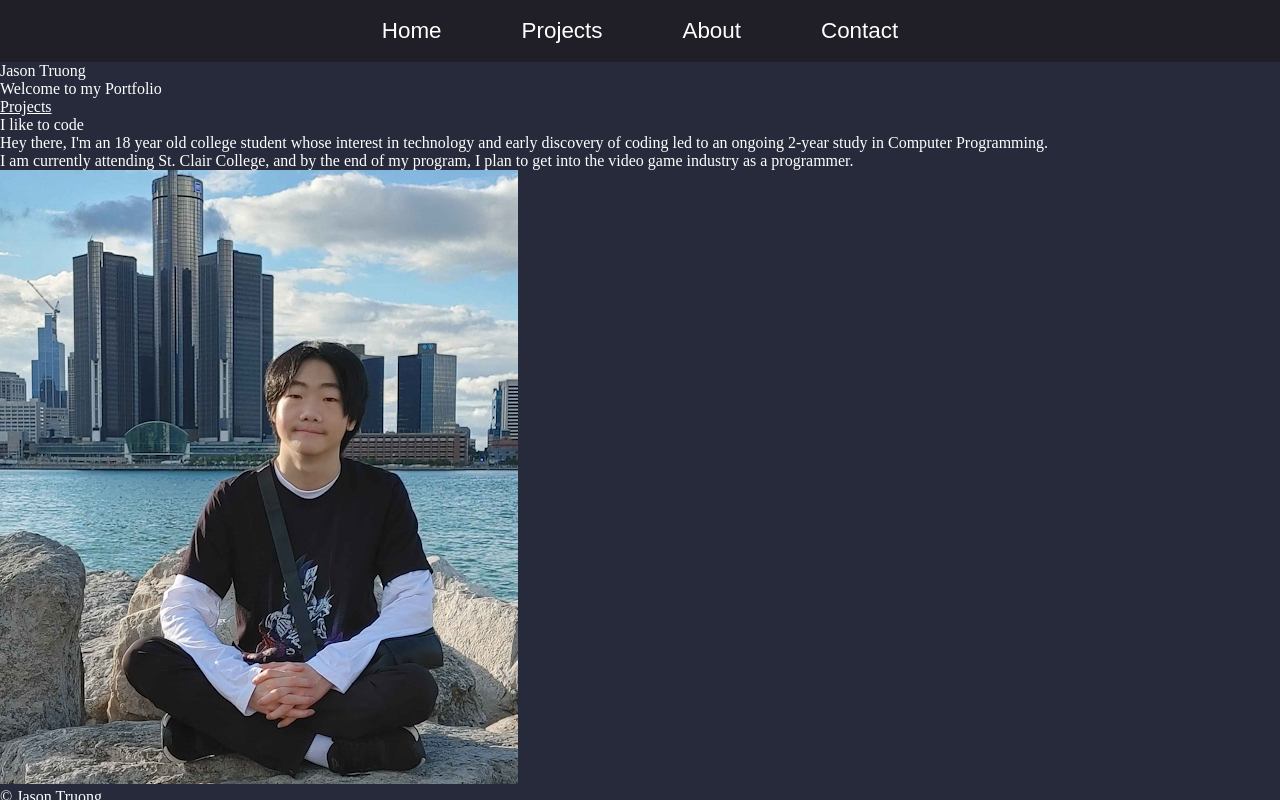
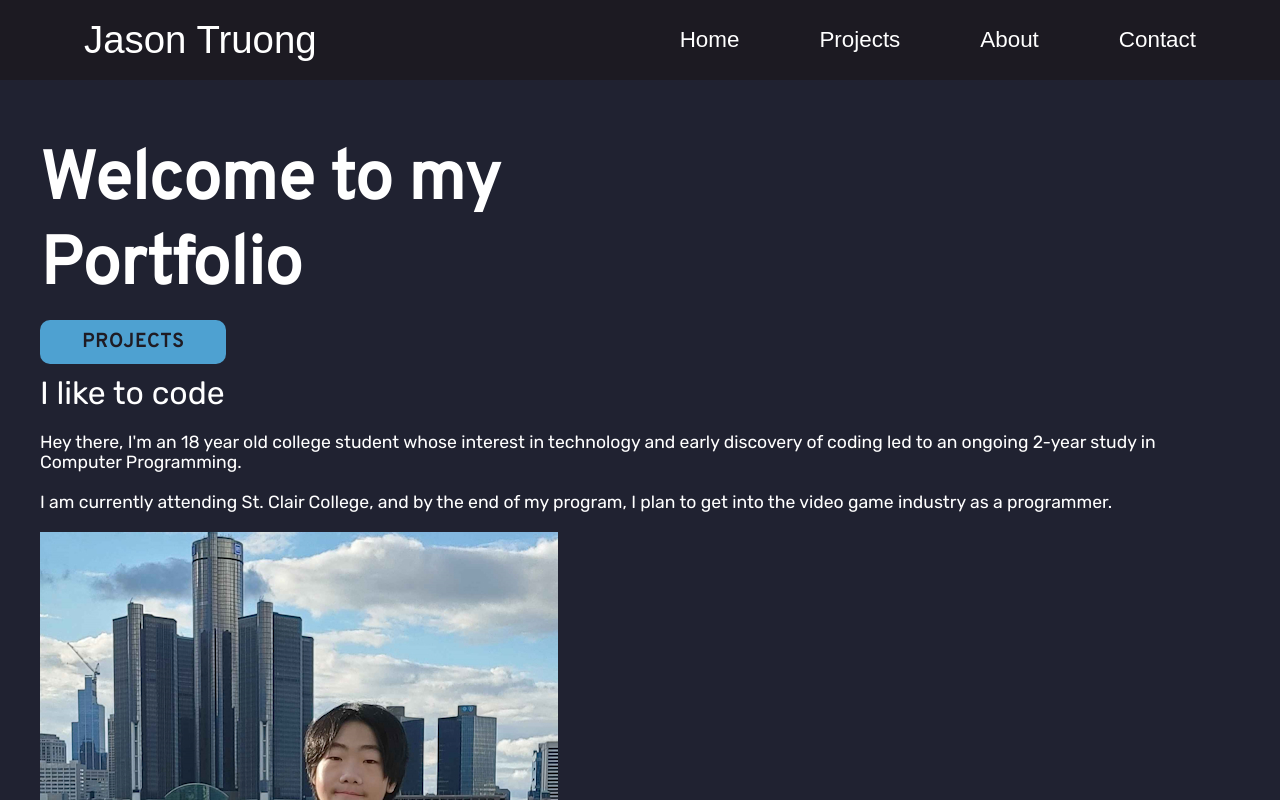
Before and after one commit to jasonvtruong/Jason-Truong-Portfolio, an Angular app: page /home in a window 1280 px wide. Shown: the top 800 px of the page. Built offline with nearby package versions, Linux system fonts and the light colour scheme.

Commit message:
More basic styling - Mostly done in main page - Even spacing between elements - Styled navbar and button
Added fonts

```diff
--- a/src/app/app.css
+++ b/src/app/app.css
@@ -1,17 +1,40 @@
-.nav-bar {
-  background-color: rgb(32, 30, 38);
-  padding: 18px 24px;
+@font-face {
+  font-family: 'Overpass';
+  src: url('../fonts/Overpass-Regular.ttf') format('truetype');
 }
 
-.nav-bar nav {
-  display: flex;
-  justify-content: center;
+@font-face {
+  font-family: 'Rubik';
+  src: url('../fonts/Rubik-Regular.ttf') format('truetype');
 }
 
-.nav-bar a {
+/* Header Styles */
+header {
+  display: flex;
+  justify-content: space-between;
+  align-items: center;
+  background-color: rgb(28, 26, 34);
+  padding: 18px 44px;
+}
+
+header nav {
+  /*display: flex;*/
+  /*justify-content: center;*/
+}
+
+nav > ul {
+  /*margin-top: 15px;*/
+  vertical-align: center;
+}
+
+header a {
   margin: 0 40px;
   font-family: sans-serif;
   font-size: 1.4em;
   color: white;
   text-decoration: none;
 }
+
+header .name {
+  font-size: 2.4em;
+}
--- a/src/app/app.html
+++ b/src/app/app.html
@@ -1,11 +1,15 @@
-<div class="nav-bar">
+<header>
+  <a class="name" routerLink="/home" >Jason Truong</a>
+
   <nav>
-    <a routerLink="/home" routerLinkActive="active">Home</a>
-    <a routerLink="/projects" routerLinkActive="active">Projects</a>
-    <a routerLink="/about" routerLinkActive="active">About</a>
-    <a routerLink="/contact" routerLinkActive="active">Contact</a>
+    <ul>
+      <a routerLink="/home" routerLinkActive="active">Home</a>
+      <a routerLink="/projects" routerLinkActive="active">Projects</a>
+      <a routerLink="/about" routerLinkActive="active">About</a>
+      <a routerLink="/contact" routerLinkActive="active">Contact</a>
+    </ul>
   </nav>
-</div>
+</header>
 
 <div class="app-container">
   <router-outlet></router-outlet>
--- a/src/app/main-page/main-page.css
+++ b/src/app/main-page/main-page.css
@@ -0,0 +1,39 @@
+h1 {
+  font-family: "Overpass", sans-serif;
+  font-size: 4.2em;
+  font-weight: bold;
+  width: 50%;
+}
+
+/* Button Style */
+.button {
+  background-color: rgb(78, 161, 209);
+  color: rgb(31, 27, 35);
+  font-family: "Overpass", sans-serif;
+  font-size: 1.2em;
+  font-weight: bold;
+  text-decoration: none;
+  border-radius: 10px;
+  padding: 10px 42px;
+  width: 40px;
+  text-transform: uppercase;
+  letter-spacing: 1px;
+}
+
+
+
+h3 {
+  font-family: "Rubik", sans-serif;
+  font-size: 2em;
+}
+
+
+p {
+  font-size: 1.1em;
+}
+
+
+
+h1, h2, h3, p {
+  margin: 20px 0;
+}
--- a/src/app/main-page/main-page.html
+++ b/src/app/main-page/main-page.html
@@ -1,14 +1,10 @@
-<header>
-  <h1>Jason Truong</h1>
-</header>
-
 <main>
-  <h2>Welcome to my Portfolio</h2>
+  <div>
+    <h1>Welcome to my Portfolio</h1>
+  </div>
 
   <!-- projects button -->
-  <div class="button">
-    <a routerLink="/projects" routerLinkActive="active">Projects</a>
-  </div>
+  <a class="button" routerLink="/projects" routerLinkActive="active">Projects</a>
 
 
   <section>
--- a/src/styles.css
+++ b/src/styles.css
@@ -21,10 +21,22 @@ time, mark, audio, video {
 }
 
 body {
-  background-color: rgb(39, 42, 59);
+  background-color: rgb(32, 34, 49);
 }
 
 /* to display text in white */
 h1, h2, h3, p, a {
   color: white;
 }
+
+main {
+  margin: auto;
+  max-width: 1280px;
+  padding: 40px;
+}
+
+
+/* style across all pages */
+p {
+  font-family: "Rubik", sans-serif;
+}
```
Also changed, not shown: src/fonts/Overpass-Regular.ttf (added), src/fonts/Rubik-Regular.ttf (added).
